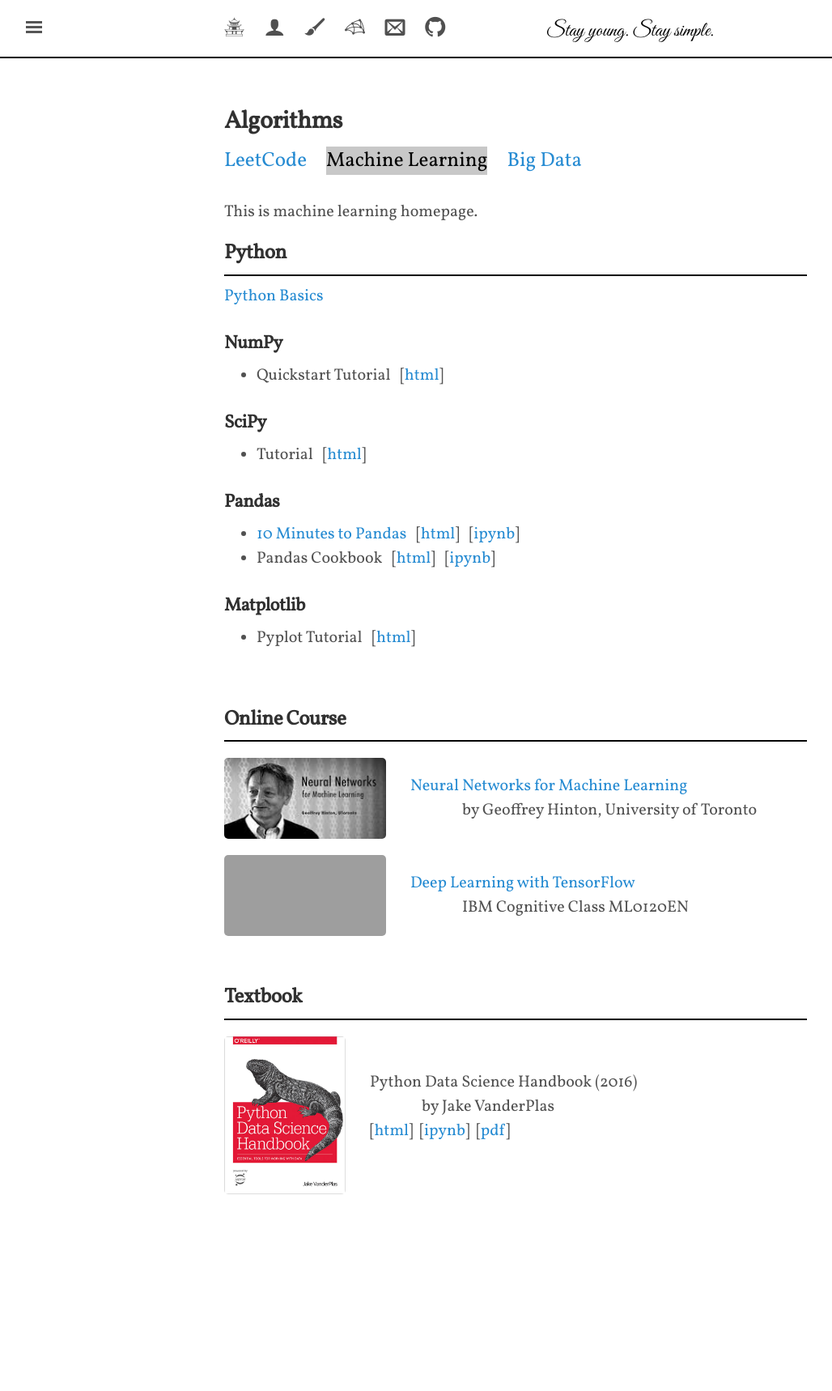
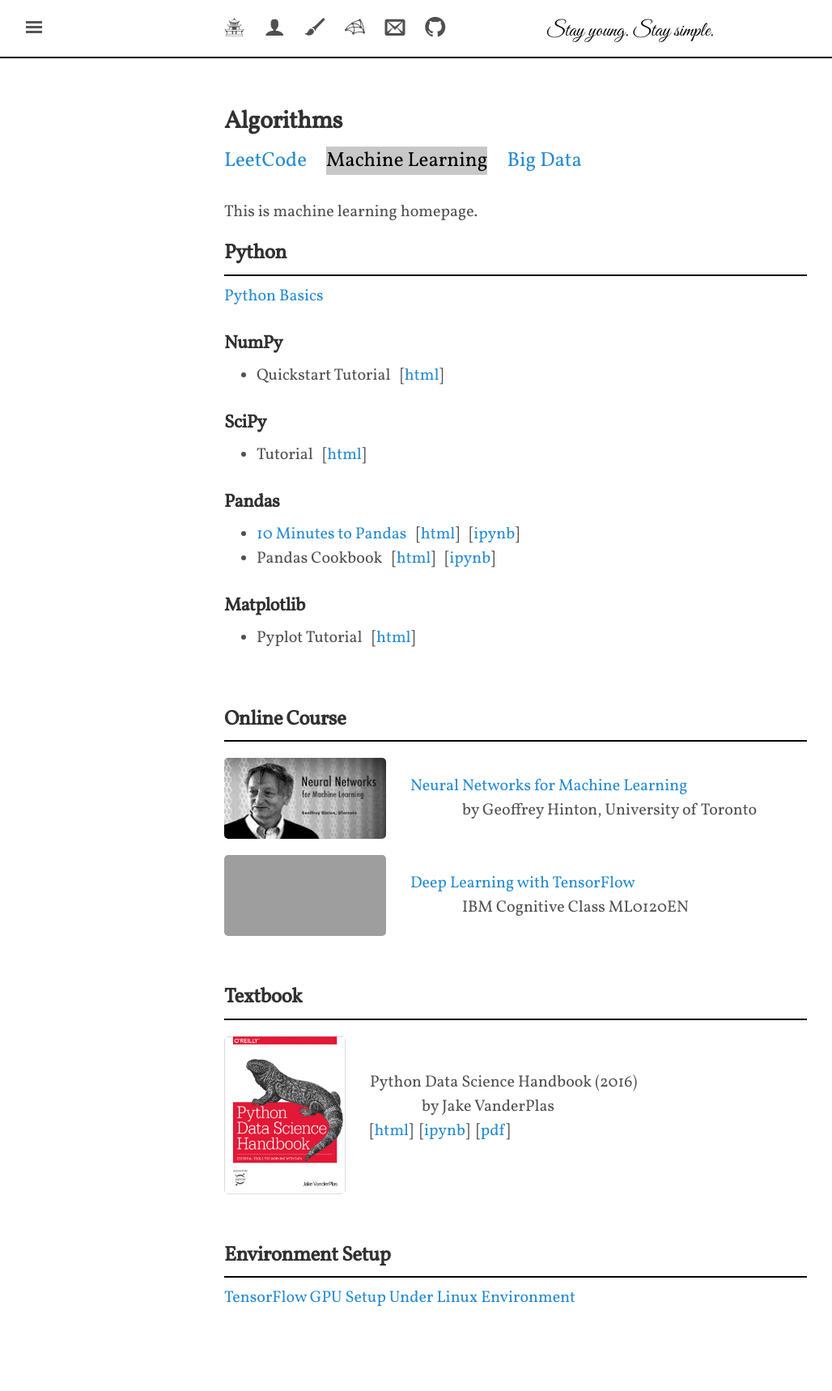
Before and after one commit to shevapato2008/myBlog, a Jekyll site: the page built from algorithms/machinelearning/index.md, in a window 1280 px wide. Shown: the whole page at 81% size, without its empty margins (3-1031 px from the left). Built offline with Jekyll 4.4.1, drawn with Linux system fonts in a browser that asks for light colours; nearby versions of some CDN libraries; some web fonts are replaced; before the commit the page ends 1565 px from its top, so only the background shows below that; grey boxes are pictures that could not be loaded.

Commit message:
Updated.

```diff
--- a/algorithms/machinelearning/index.md
+++ b/algorithms/machinelearning/index.md
@@ -71,4 +71,10 @@
   </span>
 </div>
 
+<br>
+
+## Environment Setup
+---
+[TensorFlow GPU Setup Under Linux Environment]({% post_url 2017-07-19-tensorflow-env-setup %})
+
 <br><br>
```
